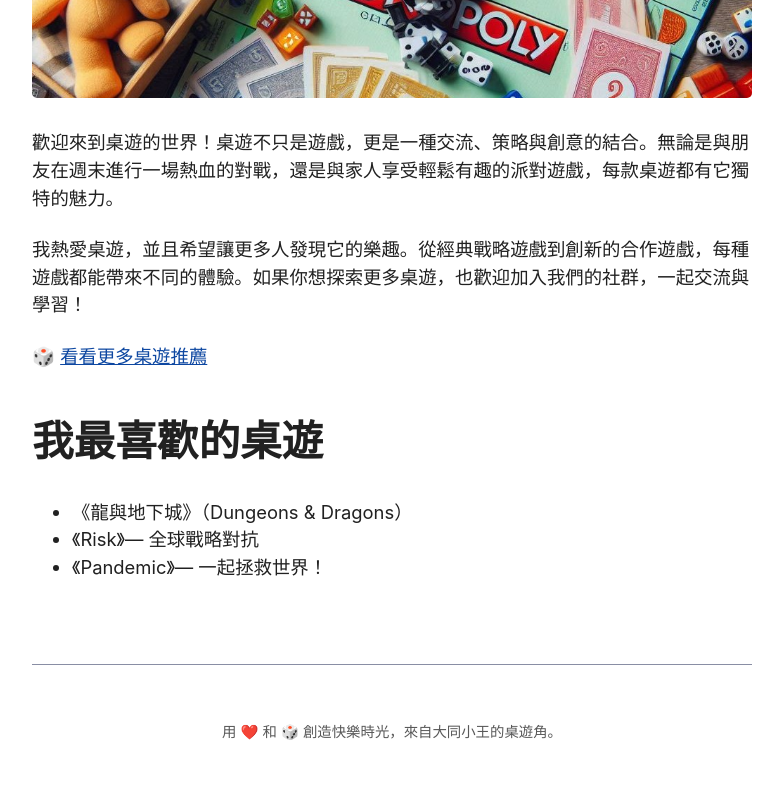
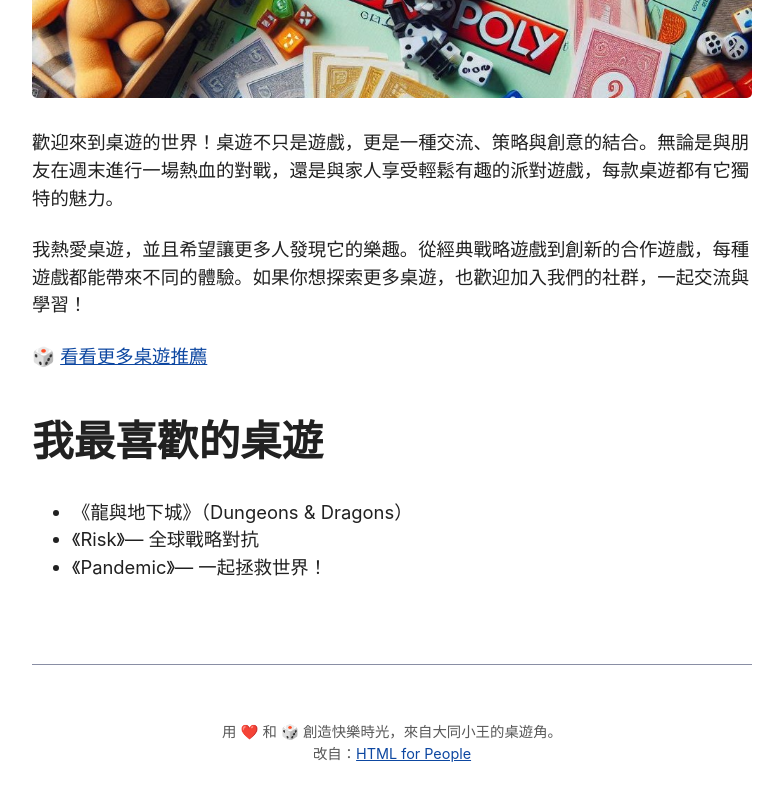
Before and after one commit to yangyangeschool/w1, a plain HTML site: page about.html in a window 1280 px wide. Shown: the part 507-1319 px from the top of the page, without its empty margins (248-1031 px from the left). Before the commit the page ends 1298 px from the top, so only its background shows below. Drawn offline with Linux system fonts and the light colour scheme.

Commit message:
add cite line

```diff
--- a/about.html
+++ b/about.html
@@ -45,7 +45,9 @@
     </main>
 
     <footer>
-      <p>用 ❤️ 和 🎲 創造快樂時光，來自大同小王的桌遊角。</p>
+      <p>用 ❤️ 和 🎲 創造快樂時光，來自大同小王的桌遊角。<br>
+      改自：<a href="https://htmlforpeople.com/">HTML for People</a>
+      </p>
     </footer>
   </body>
 </html>
```
Also changed, not shown: blog/2025-02-16-a.html (+3 -1 lines), blog/2025-02-17-b.html (+3 -1 lines), blog/2025-02-18-c.html (+3 -1 lines), blog/index.html (+3 -1 lines), fun.html (+3 -1 lines), index.html (+3 -1 lines), resume.html (+3 -1 lines).
